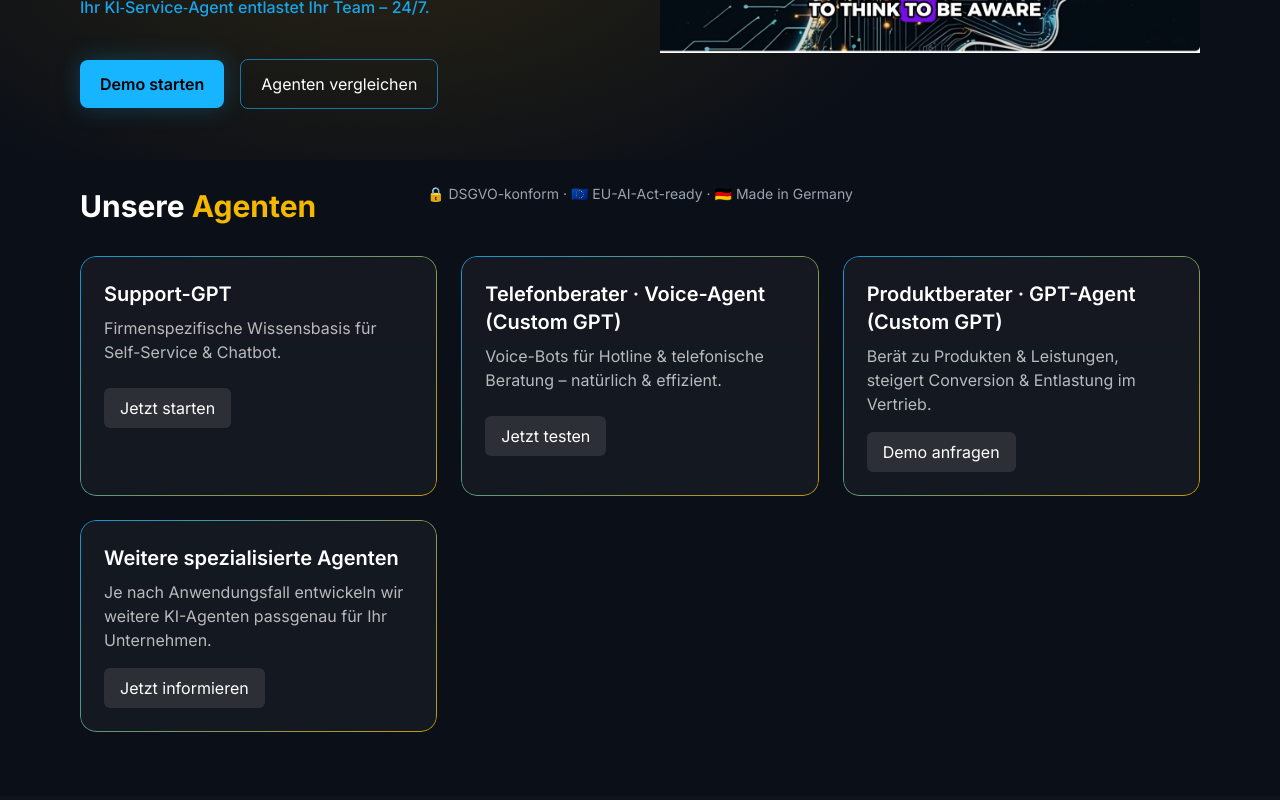
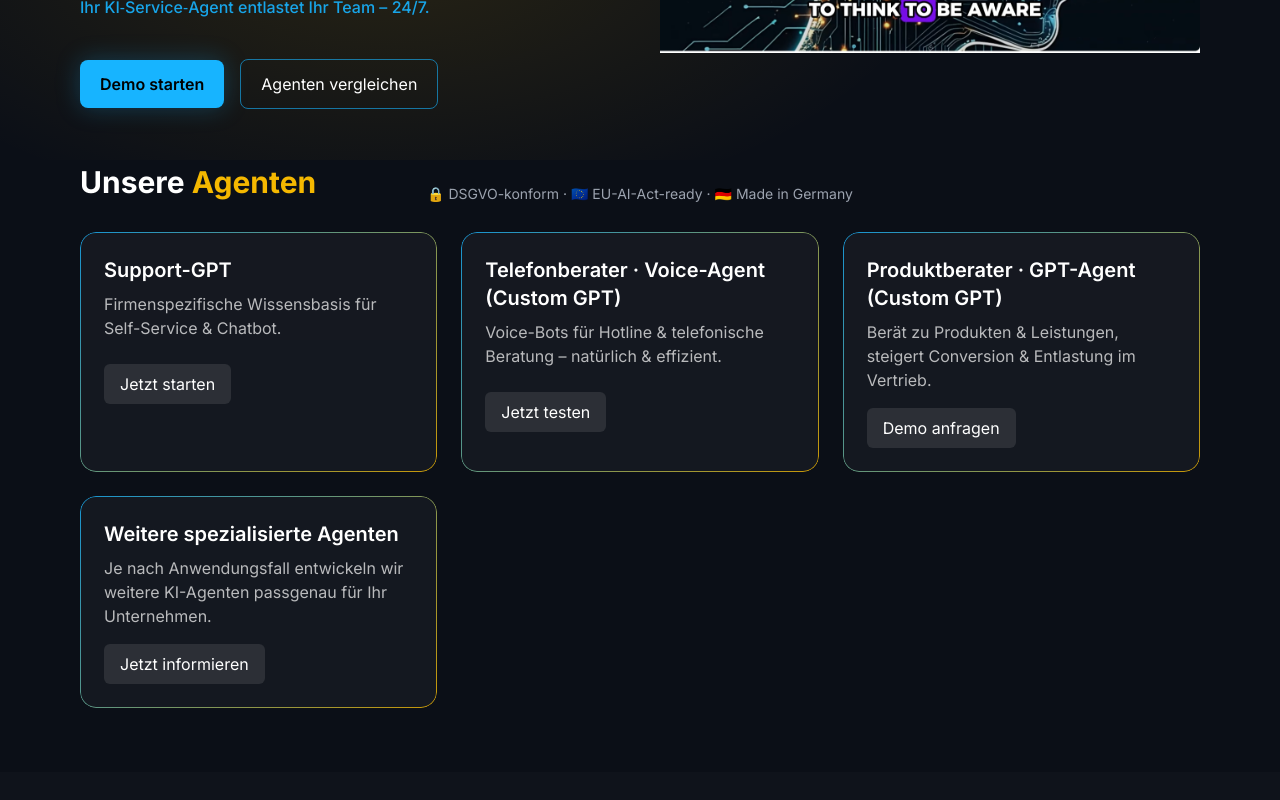
Before and after one commit to DiaBauer/KIservice_clean1, a Next.js app: page / in a window 1280 px wide. Shown: the part 460-1260 px from the top of the page. Built offline with nearby package versions, Linux system fonts and the light colour scheme.

Commit message:
Finalize hero to agents spacing

```diff
--- a/pages/index.js
+++ b/pages/index.js
@@ -30,7 +30,7 @@ export default function Home() {
         </div>
 
         {/* AGENTEN */}
-        <section id="agenten" className="relative -mt-16 pt-10 pb-12 md:pt-12 md:pb-16">
+        <section id="agenten" className="relative -mt-20 pt-8 pb-12 md:pt-10 md:pb-16">
           <div className="mx-auto max-w-6xl px-4">
             <motion.h2
               className="text-2xl md:text-3xl font-bold mb-8 text-white"
```
